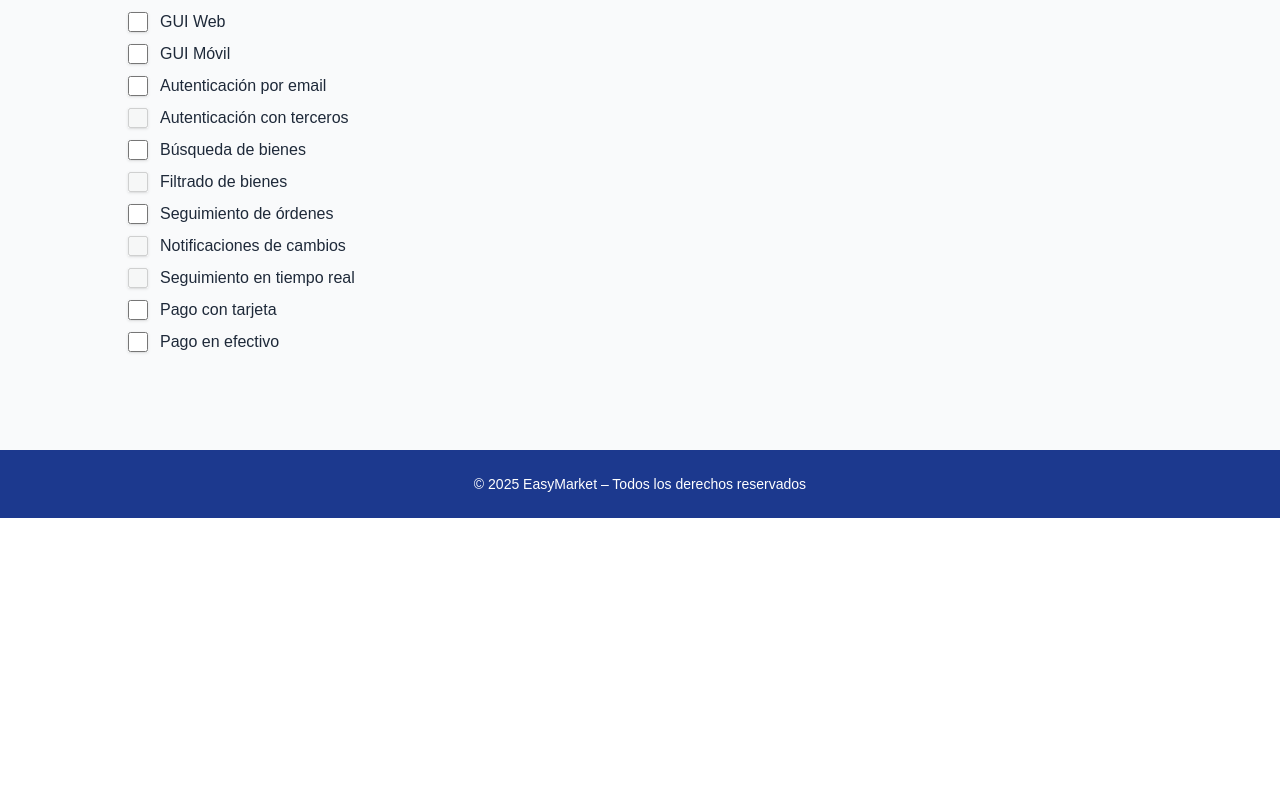
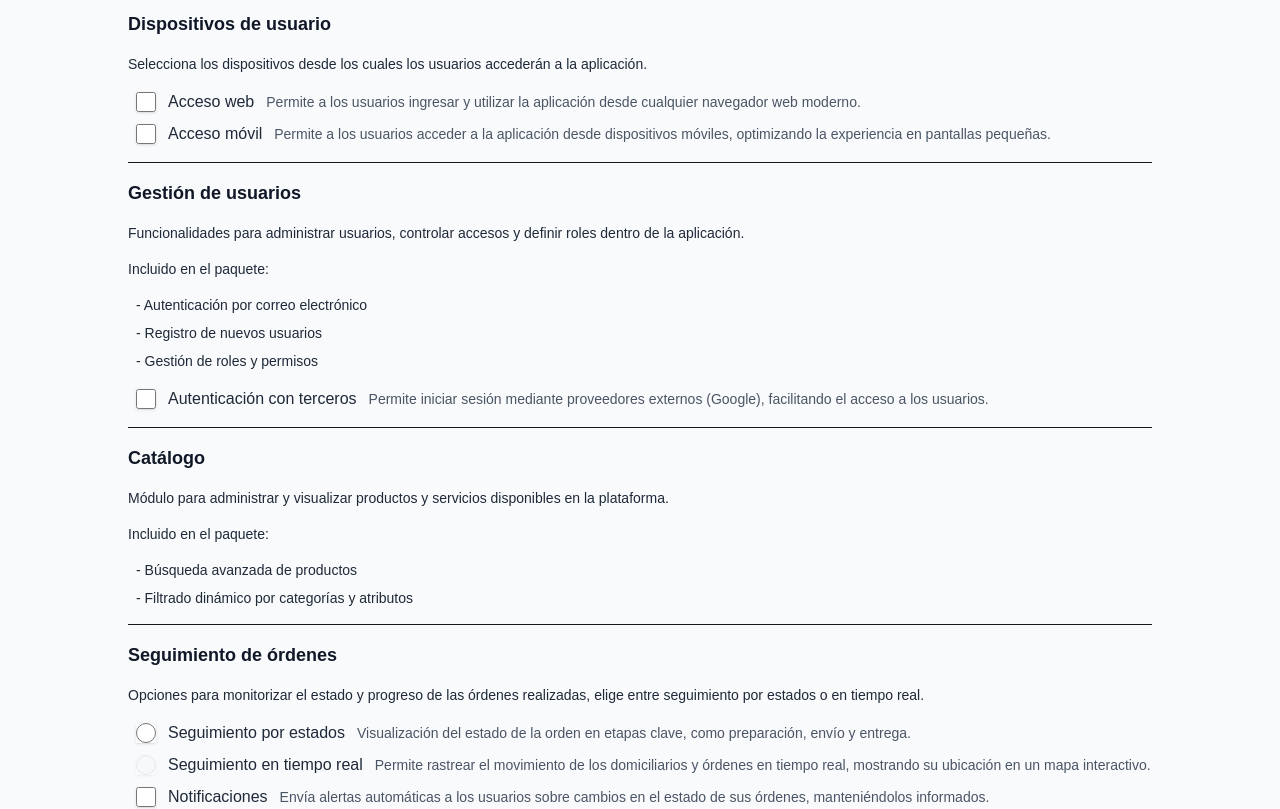
Before and after one commit to Easy-Market-SPL/spl-derivator, a Next.js app: page / in a window 1280 px wide. Shown: the part 1180-1989 px from the top of the page. Before the commit the page ends 1698 px from the top, so only its background shows below. Built offline with nearby package versions, Linux system fonts and the light colour scheme.

Commit message:
feat: checklist of features and product description

```diff
--- a/src/components/checklist/checklist.tsx
+++ b/src/components/checklist/checklist.tsx
@@ -1,81 +1,121 @@
+'use client';
+
 import { Fade } from 'react-awesome-reveal';
-import { useState } from 'react';
+import { useMemo, useState } from 'react';
+import {
+  checklistSections,
+  groupTypes,
+  ChecklistItem
+} from '@/lib/checklist-data';
 
-interface ChecklistItem {
-  id: string;
-  label: string;
-  requires?: string[];
-  disables?: string[];
+// Helper to flatten all items once – makes lookup trivial.
+const allItems: ChecklistItem[] = checklistSections.flatMap(s => s.items);
+const idToItem = new Map(allItems.map(i => [i.id, i]));
+
+export default function Checklist() {
+  /** state: id → selected? */
+  const [selected, setSelected] = useState<Record<string, boolean>>({});
+
+  /** Group → ids[], memoised so we only compute once. */
+  const groupIndex = useMemo(() => {
+    const map: Record<string, string[]> = {};
+    for (const itm of allItems) {
+      if (!itm.group) continue;
+      if (!map[itm.group]) map[itm.group] = [];
+      map[itm.group].push(itm.id);
     }
+    return map;
+  }, []);
 
-const checklistData: ChecklistItem[] = [
-  { id: 'gui-web', label: 'GUI Web' },
-  { id: 'gui-mobile', label: 'GUI Móvil' },
-  { id: 'auth-email', label: 'Autenticación por email' },
-  { id: 'auth-third', label: 'Autenticación con terceros', requires: ['auth-email'] },
-  { id: 'catalog-search', label: 'Búsqueda de bienes' },
-  { id: 'catalog-filter', label: 'Filtrado de bienes', requires: ['catalog-search'] },
-  { id: 'orders-tracking', label: 'Seguimiento de órdenes' },
-  { id: 'orders-notify', label: 'Notificaciones de cambios', requires: ['orders-tracking'] },
-  { id: 'realtime-track', label: 'Seguimiento en tiempo real', requires: ['orders-tracking'], disables: ['orders-notify'] },
-  { id: 'payments-card', label: 'Pago con tarjeta' },
-  { id: 'payments-cash', label: 'Pago en efectivo' }
-];
+  const toggle = (item: ChecklistItem) => {
+    setSelected(prev => {
+      // Clone before mutating
+      const next = { ...prev };
+      const currentValue = !!prev[item.id];
+      const willSelect = !currentValue;
 
-function Checklist() {
-  const [checked, setChecked] = useState<Record<string, boolean>>({});
-
-  const handleToggle = (item: ChecklistItem) => {
-    setChecked(prev => {
-      const newState = { ...prev };
-      const newValue = !prev[item.id];
-
-      // enforce requires
-      if (newValue && item.requires) {
+      // 1) Requirements (if selecting)
+      if (willSelect && item.requires) {
         const unmet = item.requires.find(req => !prev[req]);
         if (unmet) {
-          alert('Este elemento requiere seleccionar primero: ' + unmet);
-          return prev;
+          alert(`Este elemento requiere seleccionar primero: “${idToItem.get(unmet)?.label}”.`);
+          return prev; // block selection
         }
       }
 
-      newState[item.id] = newValue;
-
-      // enforce disables
-      if (item.disables) {
-        item.disables.forEach(dis => (newState[dis] = false));
+      // 2) Group logic (radio‑style)
+      if (item.group && groupTypes[item.group] === 'single') {
+        // Des‑seleccionar los demás elementos del grupo
+        for (const peerId of groupIndex[item.group] ?? []) {
+          next[peerId] = false;
+        }
       }
 
-      return newState;
+      // 3) Toggle current item
+      next[item.id] = willSelect;
+
+      // 4) Disable rules (auto‑untick targets)
+      if (willSelect && item.disables) {
+        for (const dis of item.disables) next[dis] = false;
+      }
+
+      return next;
     });
   };
 
+  const isDisabled = (itm: ChecklistItem): boolean => {
+    // Disabled until all requirements are met
+    return !!itm.requires?.find(req => !selected[req]);
+  };
+
   return (
-    <Fade cascade damping={0.12} triggerOnce>
-      <ul className="space-y-2">
-        {checklistData.map(item => {
-          const disabled =
-            !!item.requires?.find(req => !checked[req]) || // disabled until requirements met
-            !!item.disables?.find(dis => checked[item.id]); // already handled but keep greyed
+    <div className="space-y-4">
+      {checklistSections.map(section => (
+        <Fade key={section.id} cascade damping={0.13} triggerOnce>
+          <h3 className="text-lg font-semibold text-gray-900">
+            {section.label}
+          </h3>
+          <p className="text-sm text-gray-800">{section.description}</p>
+          {/* List of included items */}
+          <p className="text-sm text-gray-800">
+            {section.included.length > 0 ? "Incluido en el paquete: " : ""}
+          </p>
+          <ul className="space-y-2 pl-2">
+            {section.included.map(item => (
+              <li key={item} className="flex text-sm items-center gap-3">
+                <label htmlFor={item} className="text-gray-800">
+                  - {item}
+                </label>
+              </li>
+            ))}
+          </ul>
+          {/* List of items */}
+          <ul className="space-y-2 pl-2">
+            {section.items.map(item => {
+              const disabled = isDisabled(item);
+              const groupSingle = item.group && groupTypes[item.group] === 'single';
               return (
                 <li key={item.id} className="flex items-center gap-3">
                   <input
                     id={item.id}
-                type="checkbox"
-                className="h-5 w-5 rounded border-gray-300 text-blue-600 shadow-sm focus:ring-blue-500"
-                checked={!!checked[item.id]}
+                    type={groupSingle ? 'radio' : 'checkbox'}
+                    name={groupSingle ? item.group : item.id}
+                    className="h-5 w-5 rounded border-gray-300 text-blue-600 shadow-sm focus:ring-blue-500 disabled:opacity-40"
+                    checked={!!selected[item.id]}
                     disabled={disabled}
-                onChange={() => handleToggle(item)}
+                    onChange={() => toggle(item)}
                   />
                   <label htmlFor={item.id} className="select-none text-gray-800">
                     {item.label}
                   </label>
+                  <p className="text-sm text-gray-600">{item.description}</p>
                 </li>
               );
             })}
           </ul>
+          <hr />
         </Fade>
+      ))}
+    </div>
   );
 }
-
-export default Checklist;
--- /dev/null
+++ b/src/lib/checklist-data.ts
@@ -0,0 +1,133 @@
+export type GroupType = 'single' | 'multi';
+
+export interface ChecklistItem {
+  id: string;
+  label: string;
+  description: string;
+  requires?: string[];
+  disables?: string[];
+  group?: string;
+}
+
+export interface ChecklistSection {
+  id: string;
+  label: string;
+  description: string;
+  included: string[];
+  items: ChecklistItem[];
+}
+
+/**
+ * Map of logical groups.  `single` → radio‑button behaviour (aka «alternative» in
+ * the feature model).  `multi`   → normal checkbox list.
+ */
+export const groupTypes: Record<string, GroupType> = {
+  'tracking-mode': 'single',      // Alternativa: seguimiento por estados o en tiempo real
+  'payment-method': 'single'      // Alternativa: pago con tarjeta o en efectivo
+};
+
+export const checklistSections: ChecklistSection[] = [
+  {
+    id: 'gui',
+    label: 'Dispositivos de usuario',
+    description: 'Selecciona los dispositivos desde los cuales los usuarios accederán a la aplicación.',
+    included: [],
+    items: [
+      {
+        id: 'gui-web',
+        label: 'Acceso web',
+        description: 'Permite a los usuarios ingresar y utilizar la aplicación desde cualquier navegador web moderno.'
+      },
+      {
+        id: 'gui-mobile',
+        label: 'Acceso móvil',
+        description: 'Permite a los usuarios acceder a la aplicación desde dispositivos móviles, optimizando la experiencia en pantallas pequeñas.'
+      }
+    ]
+  },
+  {
+    id: 'user-management',
+    label: 'Gestión de usuarios',
+    description: 'Funcionalidades para administrar usuarios, controlar accesos y definir roles dentro de la aplicación.',
+    included: ['Autenticación por correo electrónico', 'Registro de nuevos usuarios', 'Gestión de roles y permisos'],
+    items: [
+      {
+        id: 'auth-third',
+        label: 'Autenticación con terceros',
+        description: 'Permite iniciar sesión mediante proveedores externos (Google), facilitando el acceso a los usuarios.'
+      }
+    ]
+  },
+  {
+    id: 'catalog',
+    label: 'Catálogo',
+    description: 'Módulo para administrar y visualizar productos y servicios disponibles en la plataforma.',
+    included: ['Búsqueda avanzada de productos', 'Filtrado dinámico por categorías y atributos'],
+    items: []
+  },
+  {
+    id: 'orders',
+    label: 'Seguimiento de órdenes',
+    description: 'Opciones para monitorizar el estado y progreso de las órdenes realizadas, elige entre seguimiento por estados o en tiempo real.',
+    included: [],
+    items: [
+      {
+        id: 'tracking-state',
+        label: 'Seguimiento por estados',
+        group: 'tracking-mode',
+        description: 'Visualización del estado de la orden en etapas clave, como preparación, envío y entrega.'
+      },
+      {
+        id: 'realtime-track',
+        label: 'Seguimiento en tiempo real',
+        group: 'tracking-mode',
+        requires: ['gui-mobile'],
+        description: 'Permite rastrear el movimiento de los domiciliarios y órdenes en tiempo real, mostrando su ubicación en un mapa interactivo.'
+      },
+      {
+        id: 'notifications',
+        label: 'Notificaciones',
+        description: 'Envía alertas automáticas a los usuarios sobre cambios en el estado de sus órdenes, manteniéndolos informados.'
+      }
+    ]
+  },
+  {
+    id: 'payments',
+    label: 'Registro de pagos',
+    description: 'Gestión de métodos y registros de pagos realizados por los usuarios.',
+    included: [],
+    items: [
+      {
+        id: 'payments-card',
+        label: 'Pago con tarjeta',
+        group: 'payment-method',
+        description: 'Permite realizar transacciones mediante tarjetas de crédito o débito, integrando pasarelas de pago seguras.'
+      },
+      {
+        id: 'payments-cash',
+        label: 'Pago en efectivo',
+        group: 'payment-method',
+        requires: ['realtime-track'],
+        description: 'Opción para que los usuarios paguen en efectivo al momento de la entrega, requiriendo seguimiento en tiempo real.'
+      }
+    ]
+  },
+  {
+    id: 'support',
+    label: 'Soporte y retroalimentación',
+    description: 'Herramientas para asistencia al usuario y recopilación de opiniones sobre la aplicación.',
+    included: [],
+    items: [
+      {
+        id: 'support-chat',
+        label: 'Chat de soporte',
+        description: 'Canal de comunicación directa para que los usuarios reciban ayuda y asistencia en tiempo real.'
+      },
+      {
+        id: 'support-rating',
+        label: 'Calificaciones y reseñas',
+        description: 'Funcionalidad que permite a los usuarios valorar la aplicación y dejar comentarios que ayuden a mejorar el servicio.'
+      }
+    ]
+  }
+];
```
Lines whose indentation alone changed are shown as unchanged.
